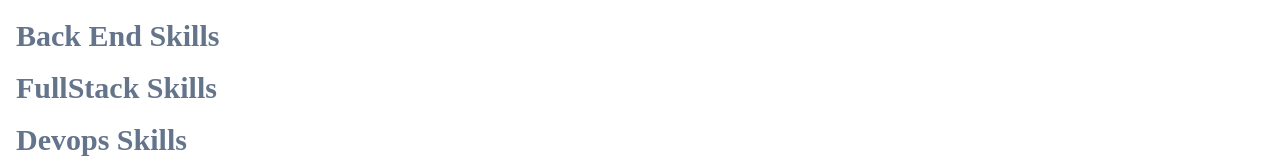
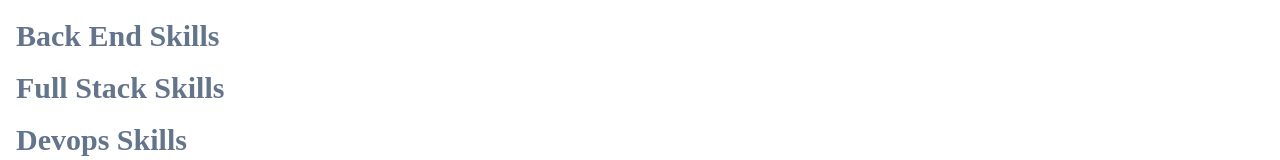
Before and after one commit to samurai71/portfolio, a Next.js app: page /skills in a window 1280 px wide. Shown: the part 162-322 px from the top of the page. Built offline with nearby package versions, Linux system fonts and the light colour scheme.

Commit message:
fix: fixed a typo in this file

```diff
--- a/src/components/Skills/Fullstackskills.jsx
+++ b/src/components/Skills/Fullstackskills.jsx
@@ -3,7 +3,7 @@ import React from "react";
 const Fullstackskills = () => {
   return (
     <section className="container mx-auto px-2 rounded pt-2 pb-2">
-      <h2>FullStack Skills</h2>
+      <h2>Full Stack Skills</h2>
     </section>
   );
 };
```
